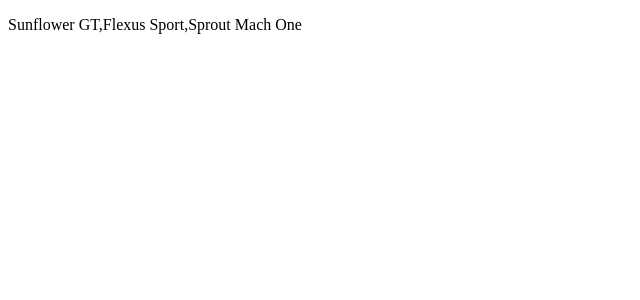
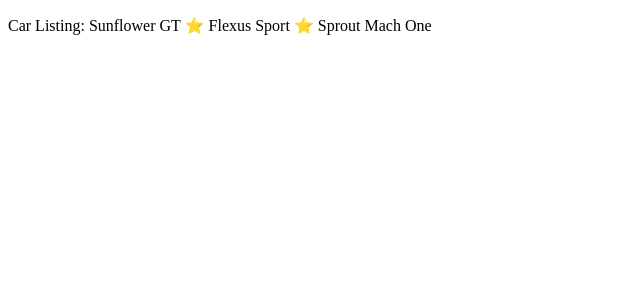
Before and after one commit to NahuelAlaniz/my-first-angular-app, an Angular app: page / in a window 1280 px wide. Shown: the top 300 px of the page, without its empty margins (0-640 px from the left). Built offline with nearby package versions, Linux system fonts and the light colour scheme.

Commit message:
Inyeccion de dependencia basadas en la inyeccion

```diff
--- a/src/app/app.components.ts
+++ b/src/app/app.components.ts
@@ -3,8 +3,15 @@ import { CarService } from "./car.service";
 
 @Component({
   selector:'app-root',
-  template: '<p>{{ carService.getCars() }}</p>',
+  template: `
+    <p>Car Listing: {{ display }}</p>
+  `,
 })
 export class AppComponent {
+  display = '';
   carService = inject(CarService);
+
+  constructor() {
+    this.display = this.carService.getCars().join(' ⭐️ ')
+  }
 }
```
